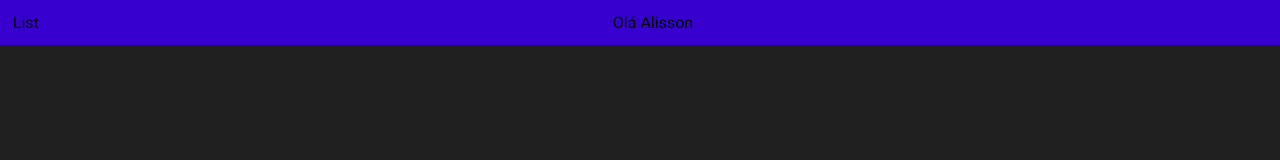
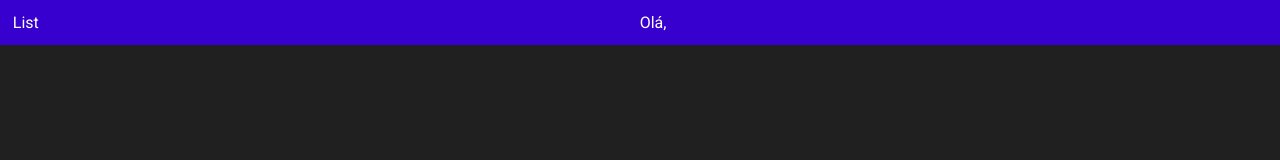
Before and after one commit to alisson-sds/frontend-fynansis, a React (Vite) app in the folder Fynansis/: page /home in a window 1280 px wide. Shown: the top 160 px of the page. Built offline with nearby package versions, Linux system fonts and the light colour scheme.

Commit message:
Adicionando Enter ao Login

```diff
--- a/Fynansis/src/routes/Home/index.tsx
+++ b/Fynansis/src/routes/Home/index.tsx
@@ -1,7 +1,8 @@
 import "./styles.css";
 
 export function Home() {
-  const isAuth = localStorage.getItem("token");
+  const isAuth = localStorage.getItem("token")
+  const nameFromUser = localStorage.getItem("nameFromLoggedUser")
 
   return (
     <div className="container">
@@ -9,7 +10,7 @@ export function Home() {
       <nav className="navBar">
         <ul>
           <li>List</li>
-          <li>Olá Alisson</li>
+          <li>Olá, <script>nameFromUser</script> </li>
           <li></li>
         </ul>
       </nav>
--- a/Fynansis/src/routes/Home/styles.css
+++ b/Fynansis/src/routes/Home/styles.css
@@ -2,6 +2,7 @@
     background-color: #3700CF;
     width: 100%;
     padding: 1%;
+    color: #ffffff;
 }
 
 .navBar ul{
--- a/Fynansis/src/routes/Login/index.tsx
+++ b/Fynansis/src/routes/Login/index.tsx
@@ -22,6 +22,7 @@ export function Login() {
     try {
       const response = await axios.post(API_URL + "/login", loginData)
       localStorage.setItem("token", response.data.codUsuario)
+      localStorage.setItem("nameFromLoggedUser", response.data.nomeUsuario)
       alert("Login feito!")
       navigate("/home")
     } catch (error: any) {
@@ -30,13 +31,22 @@ export function Login() {
 
   };
 
+  document.addEventListener("keypress", function(e) {
+    if(e.key === 'Enter') {
+
+      const btn = document.getElementById("loginButton")
+      btn?.click()
+
+    }
+  });
+
   return (
     <div className='container'>
 
       <h1>Login</h1>
       <Input label="Login" value={login} updateValue={setLogin}/>
       <Input label="Senha" value={senha} updateValue={setSenha}/>
-      <button type="button" onClick={submit}>Entrar</button>
+      <button type="button" onClick={submit} id="loginButton">Entrar</button>
       <Link to="/register">
         <button type="button">
         Cadastrar
```
